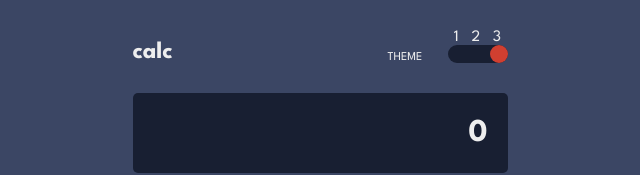
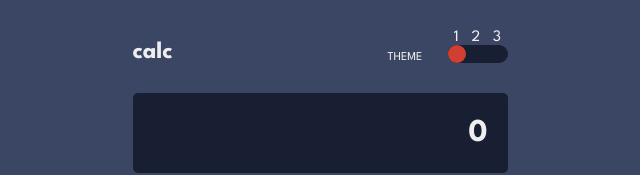
Before and after one commit to Thomas-wagon/calculator-app, a React (Create React App) app: page / in a window 1280 px wide. Shown: the top 175 px of the page, without its empty margins (320-960 px from the left). Built offline with nearby package versions, Linux system fonts and the light colour scheme.

Commit message:
calculator 20 - added default value to them slider

```diff
--- a/src/App.js
+++ b/src/App.js
@@ -4,9 +4,10 @@ import Screen from "./components/Screen";
 import Pad from "./components/Pad";
 
 const App = () => {
-  useEffect(() => {
+  /*useEffect(() => {
     console.log(input);
-  });
+  });*/
+
   // variables
   const [theme, setTheme] = useState(0);
   const [input, setInput] = useState({ num: 0, sign: "", res: 0 });
@@ -31,7 +32,7 @@ const App = () => {
   }
 
   function handleNumButton(button) {
-    console.log(`number was trigger : ${button.value}`);
+    // console.log(`number was trigger : ${button.value}`);
     setInput({
       ...input,
       num:
@@ -48,7 +49,7 @@ const App = () => {
   }
 
   function handleCommaButton(button) {
-    console.log(`comma was trigger : ${button.value}`);
+    // console.log(`comma was trigger : ${button.value}`);
     setInput({
       ...input,
       num:
@@ -69,7 +70,7 @@ const App = () => {
   }
 
   function handleOperatorButton(button) {
-    console.log(`operator was trigger : ${button.value}`);
+    // console.log(`operator was trigger : ${button.value}`);
     setInput({
       ...input,
       sign:
@@ -90,7 +91,7 @@ const App = () => {
   }
 
   function handleDeleteButton(button) {
-    console.log(`delete was trigger : ${button.value}`);
+    // console.log(`delete was trigger : ${button.value}`);
     setInput({
       ...input,
       num:
@@ -110,12 +111,12 @@ const App = () => {
   }
 
   function handleResetButton(button) {
-    console.log(`reset was trigger : ${button.value}`);
+    // console.log(`reset was trigger : ${button.value}`);
     setInput({ ...input, num: 0, sign: "", res: 0 });
   }
 
   function handleEqualButton(button) {
-    console.log(`equal was trigger : ${button.value}`);
+    // console.log(`equal was trigger : ${button.value}`);
     if (input.num && input.sign) {
       const math = (a, sign, b) =>
         sign === "+"
--- a/src/components/Header.js
+++ b/src/components/Header.js
@@ -22,6 +22,7 @@ const Header = ({ changeThemeFct }) => {
             type="range"
             min="0"
             max="2"
+            defaultValue="0"
             id="selector"
             onChange={changeTheme}
           />
```
